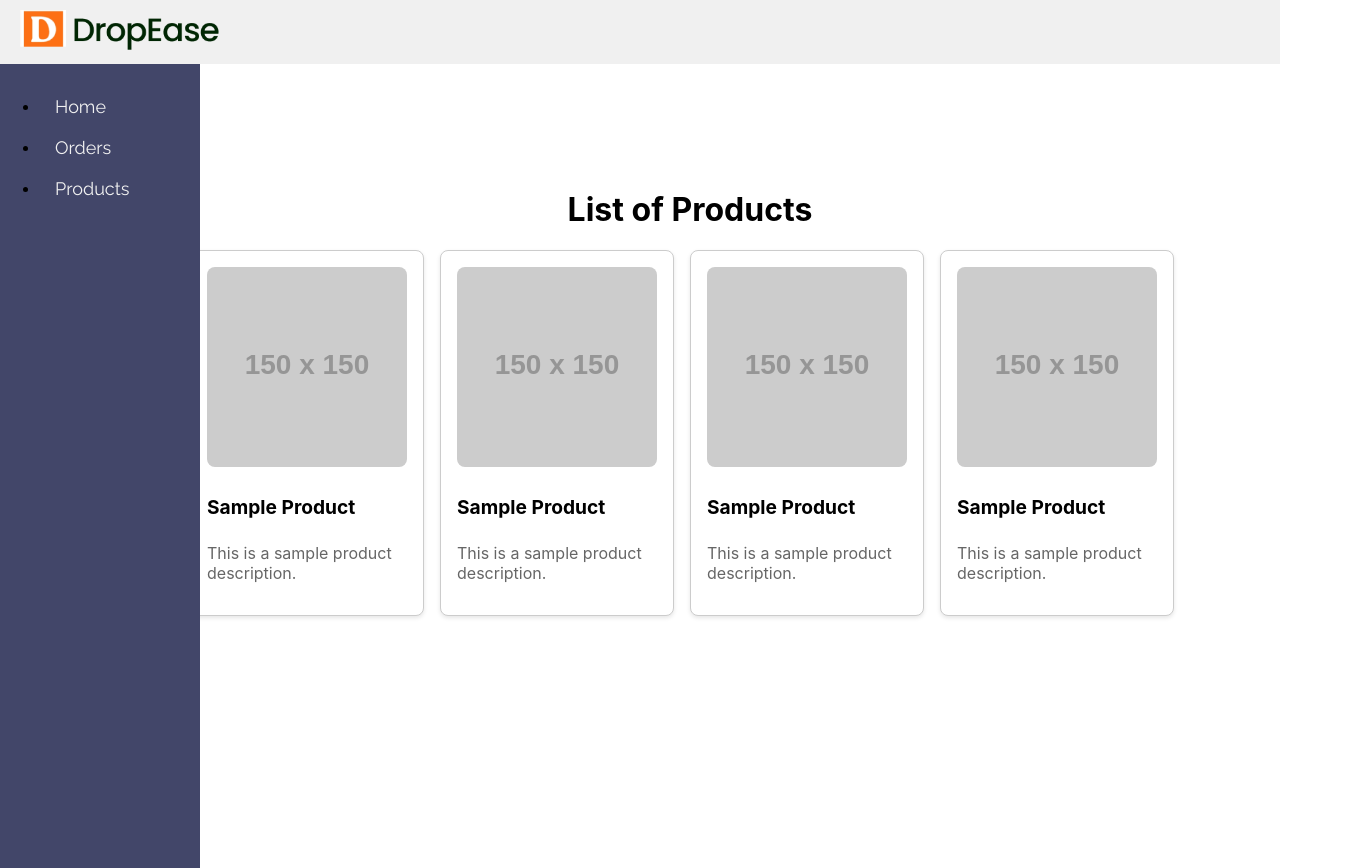
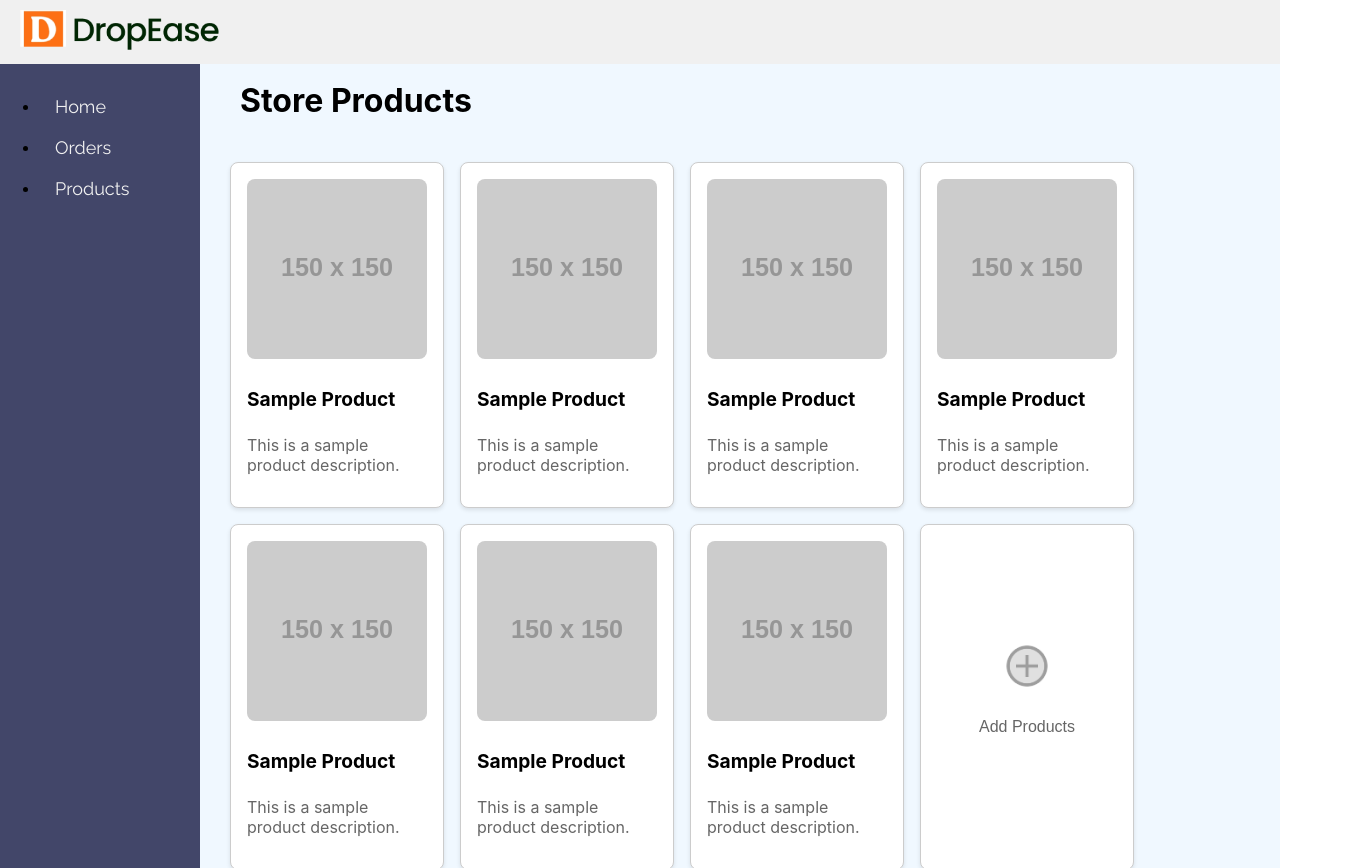
Before and after one commit to coolkheng/DropEase, a React (Create React App) app: page /orders in a window 1280 px wide. Shown: the top 868 px of the page, 1370 px wide, since content can reach past the window. Built offline with nearby package versions, Linux system fonts and the light colour scheme.

Commit message:
updated product page

```diff
--- /dev/null
+++ b/src/components/AddProductButton.jsx
@@ -0,0 +1,13 @@
+import React from 'react';
+import '../style/AddProductButton.css'; // Import CSS file for button styling
+
+const AddProductButton = ({ image, description, onClick }) => {
+  return (
+    <button className="add-product-button" onClick={onClick}>
+      {image && <img src={image} className="add-product-button-image" />}
+      <p className="product-description">{description}</p>
+    </button>
+  );
+}
+
+export default AddProductButton;
--- a/src/components/ProductItem.jsx
+++ b/src/components/ProductItem.jsx
@@ -1,5 +1,3 @@
-// ProductItem.js
-
 import React from 'react';
 import PropTypes from 'prop-types';
 import '../style/ProductItem.css'; // Import your CSS file for styling
--- a/src/index.js
+++ b/src/index.js
@@ -2,13 +2,13 @@ import React from 'react';
 import ReactDOM from 'react-dom/client';
 import './index.css';
 import App from './App';
-import Addproduct from './pages/Addproduct';
+import Products from './pages/Products';
 import reportWebVitals from './reportWebVitals';
 
 const root = ReactDOM.createRoot(document.getElementById('root'));
 root.render(
   <React.StrictMode>
-    <Addproduct />
+    <Products />
   </React.StrictMode>
 );
 
--- a/src/pages/Addproduct.jsx
+++ b/src/pages/Products.jsx
@@ -1,20 +1,23 @@
 import React from 'react';
 import Header from "../components/Header";
 import SideNav from '../components/SideNav';
-
 import "../style/Header.css";
 import "../style/SideNav.css";
 import "../style/MainContent.css";
+import "../style/Products.css";
 import ProductItem from '../components/ProductItem';
+import AddProductButton from '../components/AddProductButton';
 
-function Addproduct ()  {
+function Products ()  {
     return (
-        <div className="AddProduct">
+        <div className="Products">
             <Header />
             <SideNav />
             <div className="main-content">
+                  <div className="title">
+                    <h1>Store Products</h1>
+                  </div>
                 <div className="content">
-                    <h1>List of Products</h1>
                     <div className="product-list">
                         <ProductItem
                             title="Sample Product"
@@ -36,6 +39,25 @@ function Addproduct ()  {
                             description="This is a sample product description."
                             imageUrl="https://via.placeholder.com/150"
                         />
+                        <ProductItem
+                            title="Sample Product"
+                            description="This is a sample product description."
+                            imageUrl="https://via.placeholder.com/150"
+                        />
+                        <ProductItem
+                            title="Sample Product"
+                            description="This is a sample product description."
+                            imageUrl="https://via.placeholder.com/150"
+                        />
+                        <ProductItem
+                            title="Sample Product"
+                            description="This is a sample product description."
+                            imageUrl="https://via.placeholder.com/150"
+                        />
+                        <AddProductButton
+                            image={require('../assest/add-button.png')}
+                            description="Add Products"
+                        />
                     </div>
                 </div>
             </div>
@@ -46,4 +68,4 @@ function Addproduct ()  {
     );
 }
 
-export default Addproduct;
+export default Products;
--- /dev/null
+++ b/src/style/AddProductButton.css
@@ -0,0 +1,22 @@
+.add-product-button {
+    border: 1px solid #ccc;
+    border-radius: 8px;
+    width: 214px;
+    margin-bottom: 16px;
+    margin-right: 16px; /* Add spacing between items */
+    background-color: #fff;
+    box-shadow: 0 2px 4px rgba(0, 0, 0, 0.1);
+    cursor: pointer; /* Show pointer cursor on hover */
+    transition: background-color 0.3s ease; /* Add transition for smooth hover effect */
+}
+
+.add-product-button:hover {
+    background-color: #9b9b9b; /* Change background color on hover */
+}
+
+.add-product-button-image {
+    width: 25%;
+    height: auto; /* Ensure the image maintains its aspect ratio */
+    border-radius: 8px;
+    margin-bottom: 8px;
+  }
--- a/src/style/Addproduct.css
+++ /dev/null
@@ -1,40 +0,0 @@
-/* Addproduct.css */
-
-.AddProduct {
-    display: flex;
-    flex-direction: column;
-    height: 100vh;
-    padding-top: 50px; /* Add padding to the top to create space for the header */
-}
-
-.content-container {
-    display: flex;
-    flex: 1;
-}
-
-.content {
-    flex: 1;
-}
-
-.product-list {
-    display: flex;
-    flex-wrap: wrap;
-    margin-top: 20px; /* Adjust the top margin as needed */
-}
-
-.product-item {
-    border: 1px solid #ccc;
-    border-radius: 8px;
-    width: 200px;
-    padding: 16px;
-    margin-bottom: 16px;
-    margin-right: 16px;
-    background-color: #fff;
-    box-shadow: 0 2px 4px rgba(0, 0, 0, 0.1);
-}
-
-footer {
-    padding: 20px;
-    background-color: #f0f0f0;
-    text-align: center;
-}
--- a/src/style/ProductItem.css
+++ b/src/style/ProductItem.css
@@ -1,12 +1,15 @@
 .product-list {
   display: flex;
-  flex-wrap: wrap; /* Allow items to wrap to the next line if needed */
+  flex-wrap: wrap;
+  margin-top: 20px; /* Adjust the top margin as needed */
+  padding-left: 10px;
+  padding-bottom: 10px;
 }
 
 .product-item {
   border: 1px solid #ccc;
   border-radius: 8px;
-  width: 200px;
+  width: 180px;
   padding: 16px;
   margin-bottom: 16px;
   margin-right: 16px; /* Add spacing between items */
--- /dev/null
+++ b/src/style/Products.css
@@ -0,0 +1,45 @@
+/* Addproduct.css */
+
+.AddProduct {
+    display: flex;
+    flex-direction: column;
+    height: 100%;
+    padding-top: 50px; /* Add padding to the top to create space for the header */
+}
+
+.content-container {
+    display: flex;
+    flex: 1;
+    flex-direction: column;
+}
+
+.content {
+    flex: 1;
+    justify-content: start;
+    height: 100%
+}
+
+.title{
+    padding-left: 120px;
+    padding-top: 60px;
+    text-align: left;
+}
+
+
+.main-content {
+    padding-bottom: 50px;
+    padding-left: 120px;
+    background-color: aliceblue;
+    min-height: 100%;
+}
+
+
+footer {
+    bottom: 0;
+    left: 0;
+    width: 100%;
+    padding: 20px; /* Adjust padding as needed */
+    padding-left: 70px;
+    background-color: #f0f0f0;
+    text-align: center;
+}
```
Also changed, not shown: src/assest/add-button.png (added), src/style/SideNav.css (line endings or trailing spaces).
